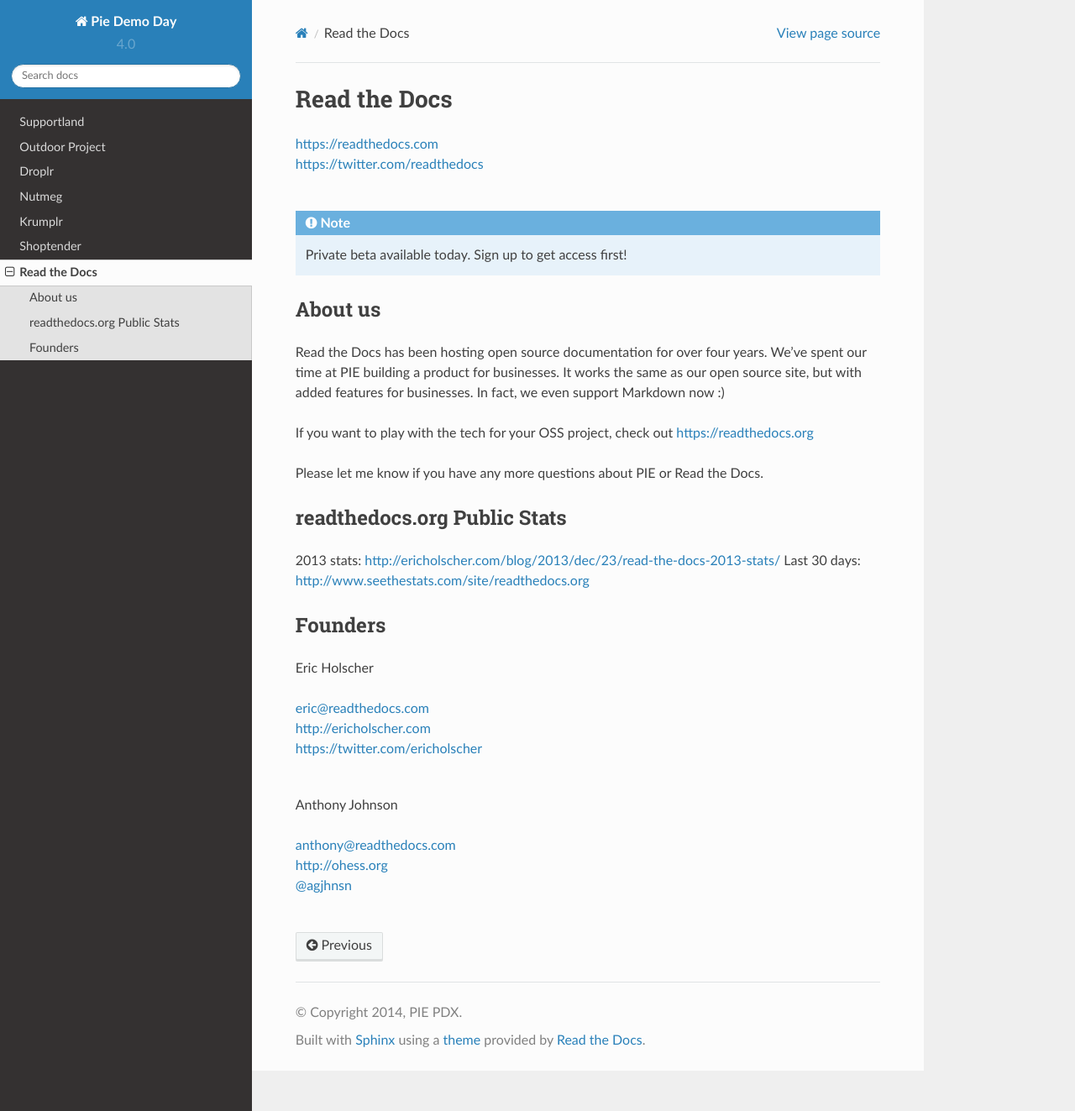
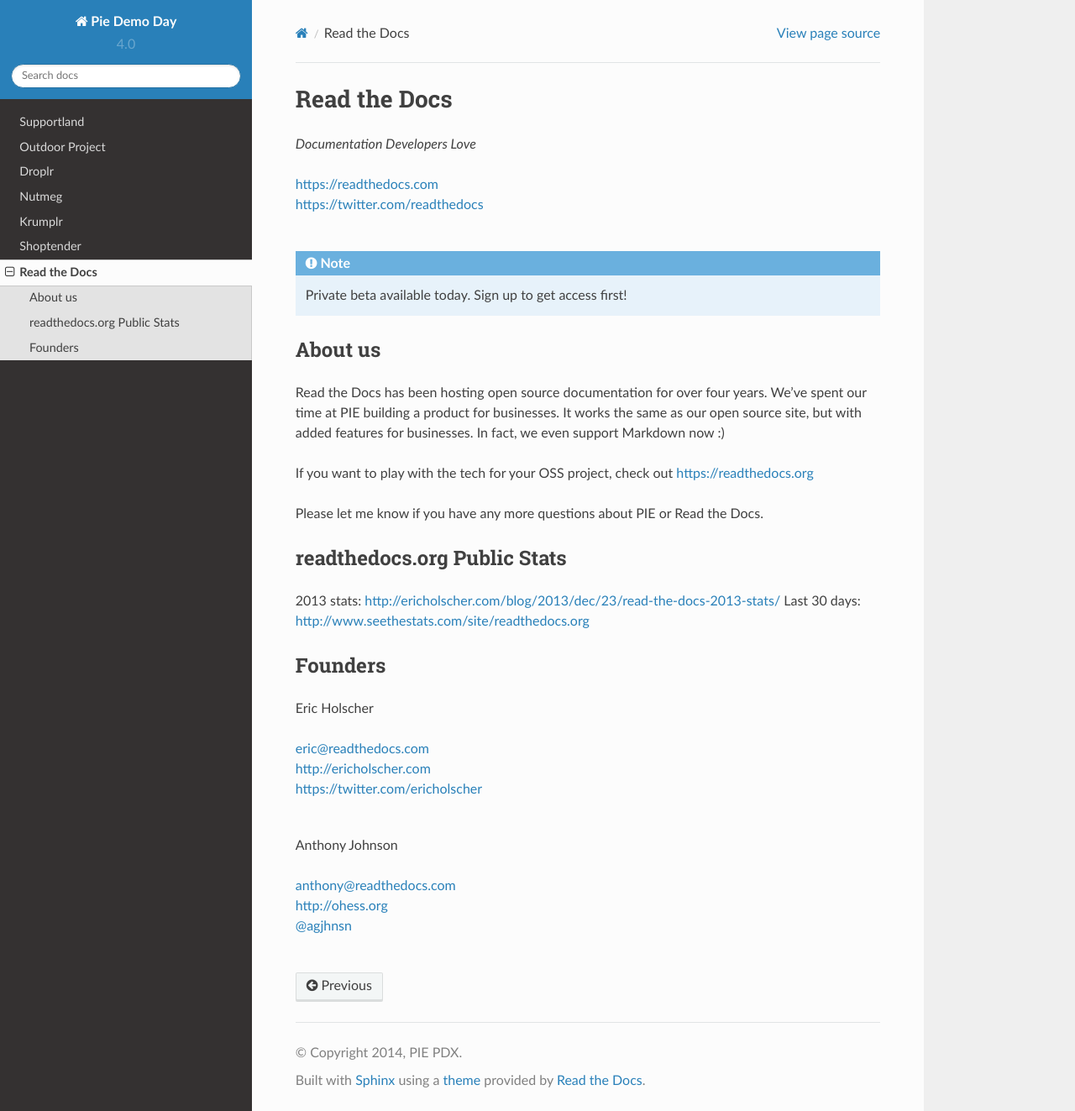
Before and after one commit to piepdx/pie-docs, a Sphinx documentation site: the page built from docs/read-the-docs.rst, in a window 1280 px wide and 1323 px high. Shown: the whole window at 84% size. Built offline with Sphinx 7.4.7 and the Read the Docs theme 2.0.0, drawn with Linux system fonts in a browser that asks for light colours.

Commit message:
Clean up taglines

```diff
--- a/docs/outdoor-project.rst
+++ b/docs/outdoor-project.rst
@@ -1,7 +1,7 @@
 Outdoor Project
 ---------------
 
-**Find Your Adventure**
+*Find Your Adventure*
 
 | http://www.outdoorproject.com
 | http://twitter.com/outdoorproject
--- a/docs/read-the-docs.rst
+++ b/docs/read-the-docs.rst
@@ -1,5 +1,7 @@
 Read the Docs
 -------------
+
+*Documentation Developers Love*
 
 | https://readthedocs.com
 | https://twitter.com/readthedocs
```
